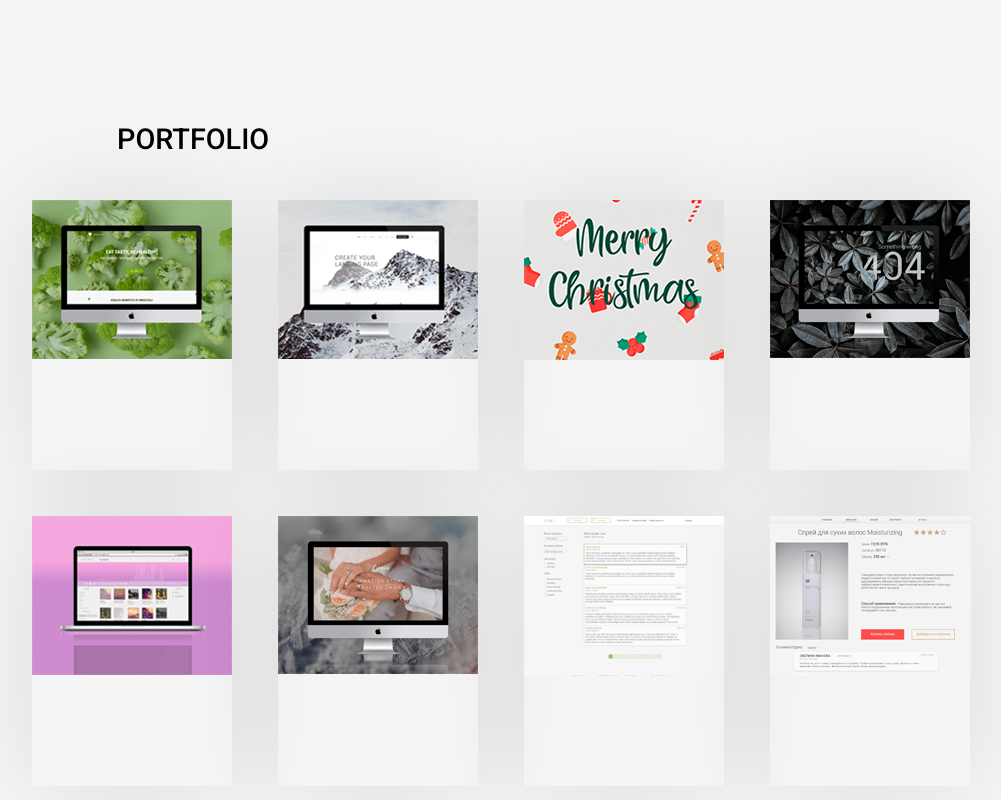
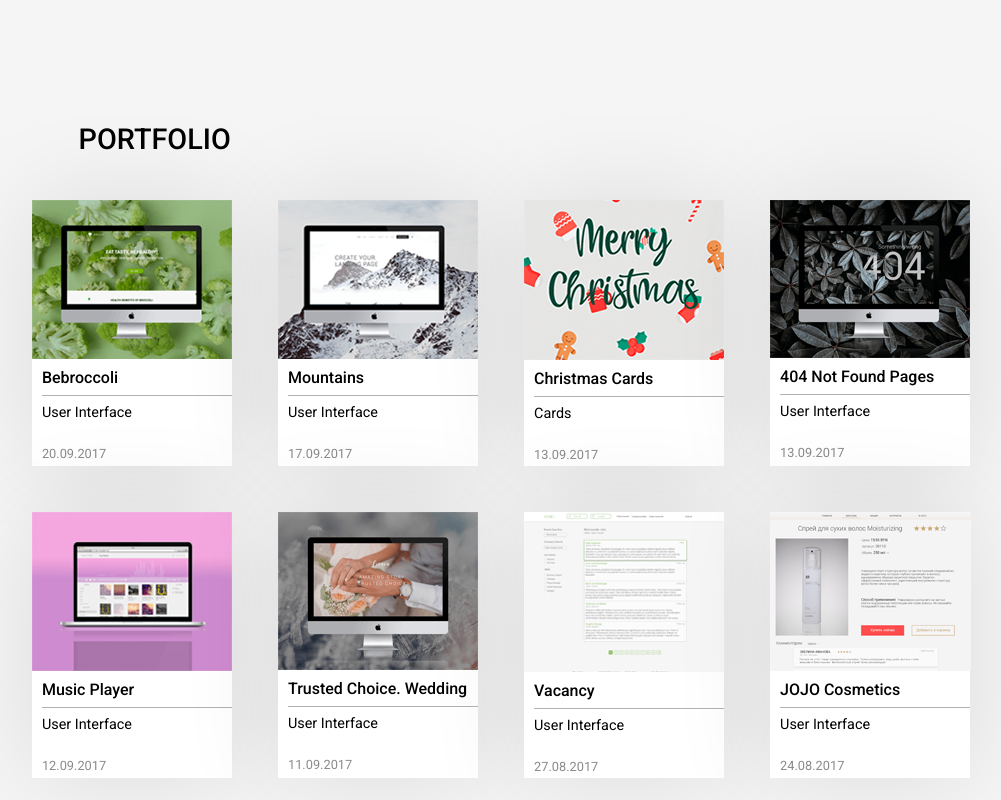
Before and after one commit to KTEleuth/VK-Portfolio, a plain HTML site: page index.html in a window 1280 px wide. Shown: the part 1360-2160 px from the top of the page, without its empty margins (139-1140 px from the left). Drawn offline with Linux system fonts and the light colour scheme.

Commit message:
portfolio finished

```diff
--- a/css/style.css
+++ b/css/style.css
@@ -272,7 +272,7 @@ a.btn:hover {
 }
 .portfolio__title {
   padding-bottom: 20px;
-  padding-left: 20%;
+  padding-left: 17%;
   font-size: 1.8em;
   font-weight: 500;
 }
@@ -283,9 +283,10 @@ a.btn:hover {
   margin: auto 5%;
 }
 .portfolio__block {
-  height: 270px;
+  height: 266px;
   width: 200px;
   margin: 2%;
+  background-color: rgb(255, 255, 255);
   -webkit-box-shadow: 0px 0px 100px 0px rgba(0, 0, 0, 0.1);
   -moz-box-shadow: 0px 0px 100px 0px rgba(0, 0, 0, 0.1);
   box-shadow: 0px 0px 100px 0px rgba(0, 0, 0, 0.1);
@@ -297,6 +298,29 @@ a.btn:hover {
   box-shadow: 0px 0px 20px 0px rgba(0, 0, 0, 0.1);
   transition: box-shadow 0.1s;
   transform: scale(0.99, 0.99);
+}
+.portfolio--name {
+  font-weight: 500;
+  padding: 10px 0 0 10px;
+  color: rgb(0, 0, 0);
+}
+.portfolio--name hr {
+  border: 0;
+  height: 0;
+  border-top: 1px solid rgba(0, 0, 0, 0.3);
+  border-bottom: 1px solid rgba(255, 255, 255, 0.3);
+}
+.portfolio--type {
+  font-size: 0.9em;
+  font-weight: 400;
+  padding-left: 10px;
+  color: rgb(0, 0, 0);
+}
+.portfolio--date {
+  padding-left: 10px;
+  padding-top: 25px;
+  font-size: 0.8em;
+  color: rgb(138, 138, 138);
 }
 .portfolio .button {
   text-align: center;
@@ -363,6 +387,16 @@ a.btn:hover {
     margin: 2% auto 5% auto;
     text-align: center;
   }
+  .portfolio {
+  margin-top: 70px;
+}
+.portfolio__title {
+  padding-left: 0;
+  text-align: center;
+}
+.portfolio .button {
+  margin-top: 50px;
+}
 }
 
 @media (max-width: 900px) {
--- a/index.html
+++ b/index.html
@@ -88,27 +88,67 @@
                 <div class="portfolio__content">
                     <a href="#" class="portfolio__block">
                         <img src="images/bebroccoli.png">
+                        <div class="portfolio--name">Bebroccoli
+                            <hr>
+                        </div>
+                        <div class="portfolio--type">User Interface</div>
+                        <div class="portfolio--date">20.09.2017</div>
                     </a>
                     <a href="#" class="portfolio__block">
                         <img src="images/mountains.png">
+                        <div class="portfolio--name">Mountains
+                            <hr>
+                        </div>
+                        <div class="portfolio--type">User Interface</div>
+                        <div class="portfolio--date">17.09.2017</div>
                     </a>
                     <a href="#" class="portfolio__block">
                         <img src="images/cards.png">
+                        <div class="portfolio--name">Christmas Cards
+                            <hr>
+                        </div>
+                        <div class="portfolio--type">Cards</div>
+                        <div class="portfolio--date">13.09.2017</div>
                     </a>
                     <a href="#" class="portfolio__block">
                         <img src="images/404.png">
+                        <div class="portfolio--name">404 Not Found Pages
+                            <hr>
+                        </div>
+                        <div class="portfolio--type">User Interface</div>
+                        <div class="portfolio--date">13.09.2017</div>
                     </a>
                     <a href="#" class="portfolio__block">
                         <img src="images/player.png">
+                        <div class="portfolio--name">Music Player
+                            <hr>
+                        </div>
+                        <div class="portfolio--type">User Interface</div>
+                        <div class="portfolio--date">12.09.2017</div>
                     </a>
                     <a href="#" class="portfolio__block">
                         <img src="images/trusted.png">
+                        <div class="portfolio--name">Trusted Choice. Wedding
+                            <hr>
+                        </div>
+                        <div class="portfolio--type">User Interface</div>
+                        <div class="portfolio--date">11.09.2017</div>
                     </a>
                     <a href="#" class="portfolio__block">
                         <img src="images/vacancy.png">
+                        <div class="portfolio--name">Vacancy
+                            <hr>
+                        </div>
+                        <div class="portfolio--type">User Interface</div>
+                        <div class="portfolio--date">27.08.2017</div>
                     </a>
                     <a href="#" class="portfolio__block">
                         <img src="images/jojo.png">
+                        <div class="portfolio--name">JOJO Cosmetics
+                            <hr>
+                        </div>
+                        <div class="portfolio--type">User Interface</div>
+                        <div class="portfolio--date">24.08.2017</div>
                     </a>
                 </div>
                 <div class="button">
```
